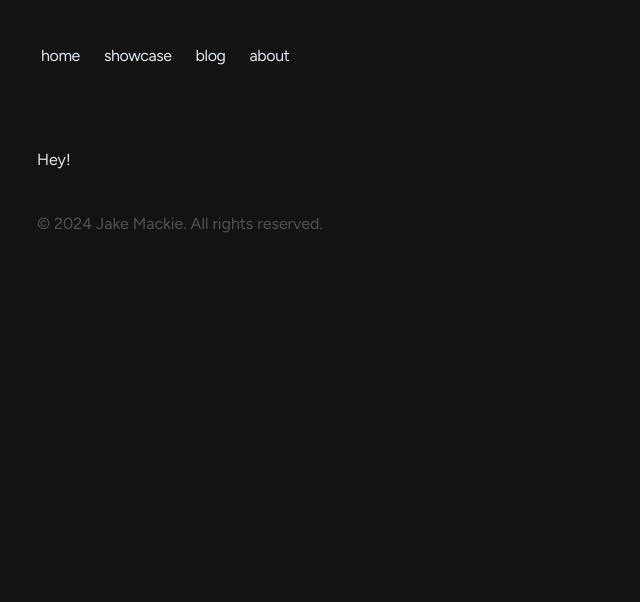
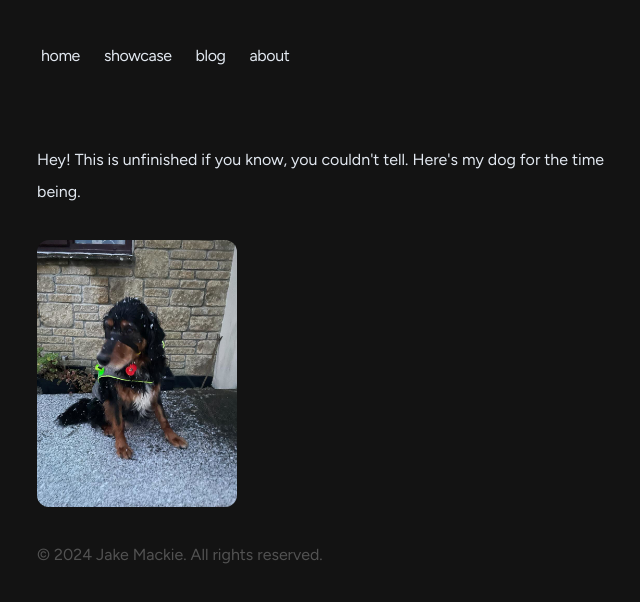
Before and after one commit to jakemackie/portfolio, a Next.js app: page /about in a window 1280 px wide. Shown: the top 602 px of the page, without its empty margins (315-955 px from the left). Built offline with nearby package versions, Linux system fonts and the light colour scheme.

Commit message:
feat: Tiny commit

```diff
--- a/app/about/page.tsx
+++ b/app/about/page.tsx
@@ -1,6 +1,7 @@
 import type { Metadata } from "next"
 import { Person } from "app/types/personType";
 import Me from "app/json/me.json";
+import Image from "next/image";
 
 
 export const metadata: Metadata = {
@@ -23,7 +24,17 @@ export default function About() {
         dangerouslySetInnerHTML={{ __html: JSON.stringify(jsonLd) }}
       />
 
-      <p>Hey!</p>
+      <p className="mb-8">
+        Hey! This is unfinished if you know, you couldn't tell.
+        Here's my dog for the time being.
+      </p>
+      <Image
+        src="/dog.jpg"
+        alt="Picture of my dog"
+        width={200}
+        height={200}
+        className="object-contain rounded-xl"
+      />
     </div>
   )
 }
```
Also changed, not shown: public/dog.jpg (added).
